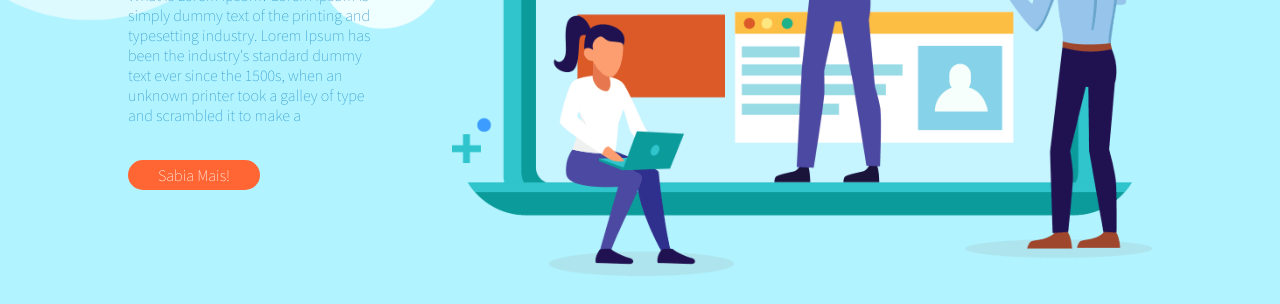
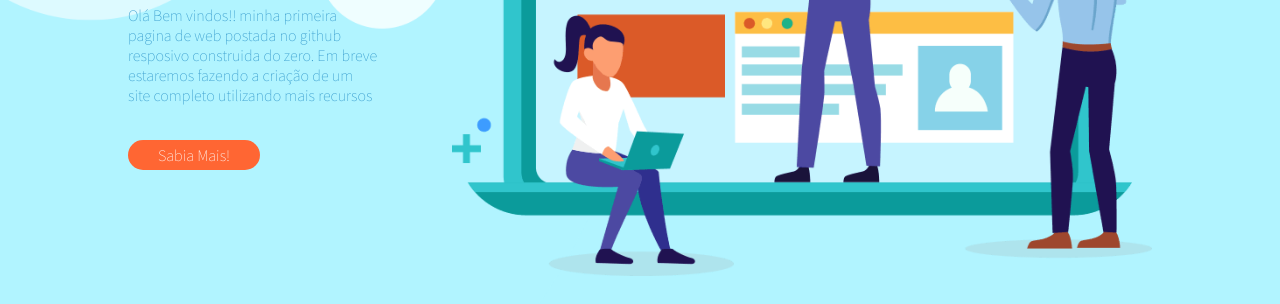
Before and after one commit to patriciaalves232/hands-on-1, a plain HTML site: page index.html in a window 1280 px wide. Shown: the part 463-767 px from the top of the page. Drawn offline with Linux system fonts and the light colour scheme.

Commit message:
Update index.html
alterando texto

```diff
--- a/index.html
+++ b/index.html
@@ -46,12 +46,10 @@
       <article>
         <h1>Web Designer</h1>
         <h2>Landing Page</h2>
-        <p>What is Lorem Ipsum?
-          Lorem Ipsum is simply dummy text of the printing and
-          typesetting industry. Lorem Ipsum has been the industry's
-          standard dummy text ever since the 1500s, when an unknown
-          printer took a galley of type and scrambled it to make a
-
+        <p>Olá Bem vindos!! minha primeira pagina de web postada no github resposivo
+          construida do zero.
+          Em breve estaremos fazendo a criação de um site completo utilizando mais
+          recursos
         </p>
         <a href="#" class="btn btn-laranja">Sabia Mais!</a>
       </article>
```
